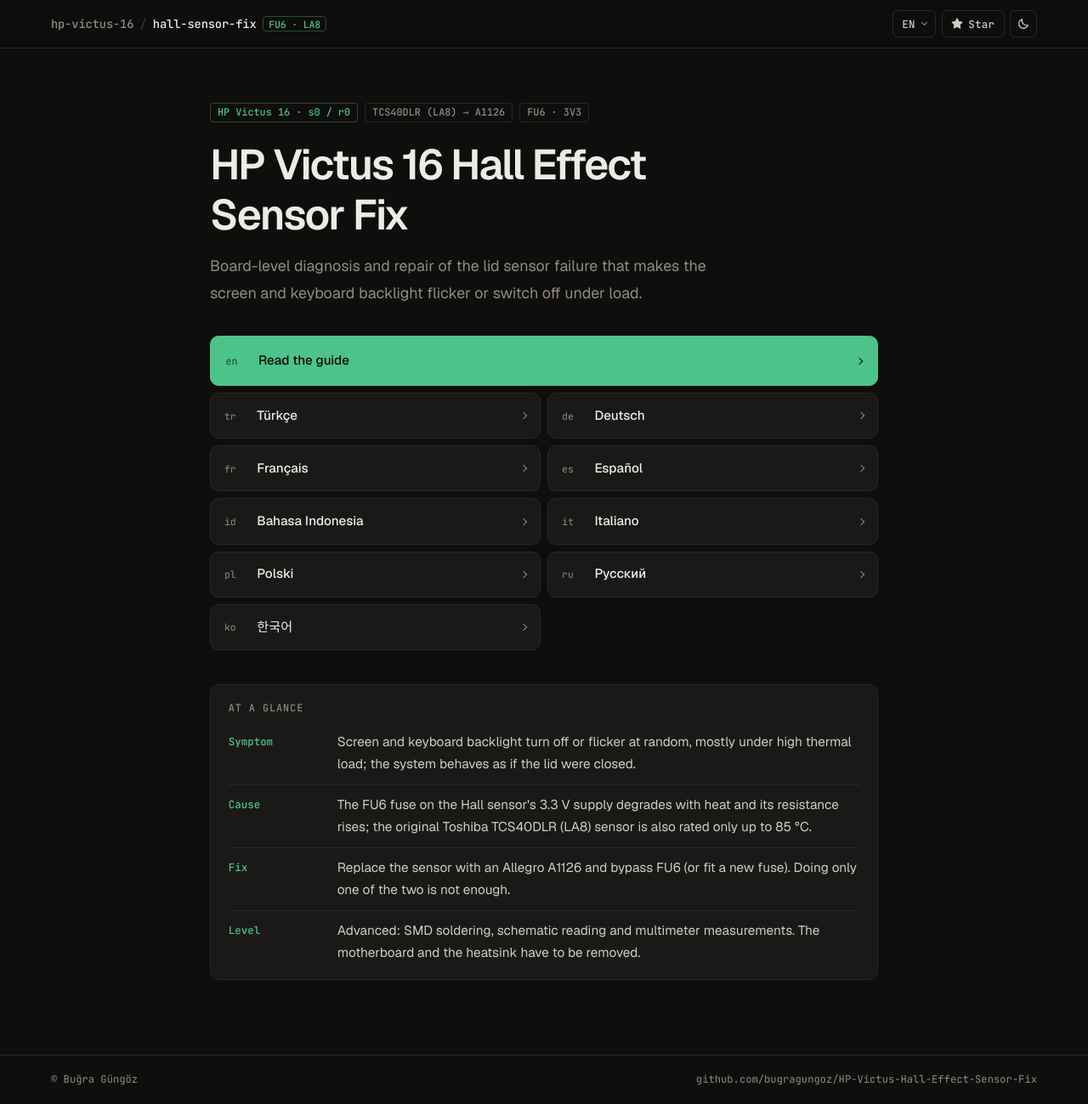
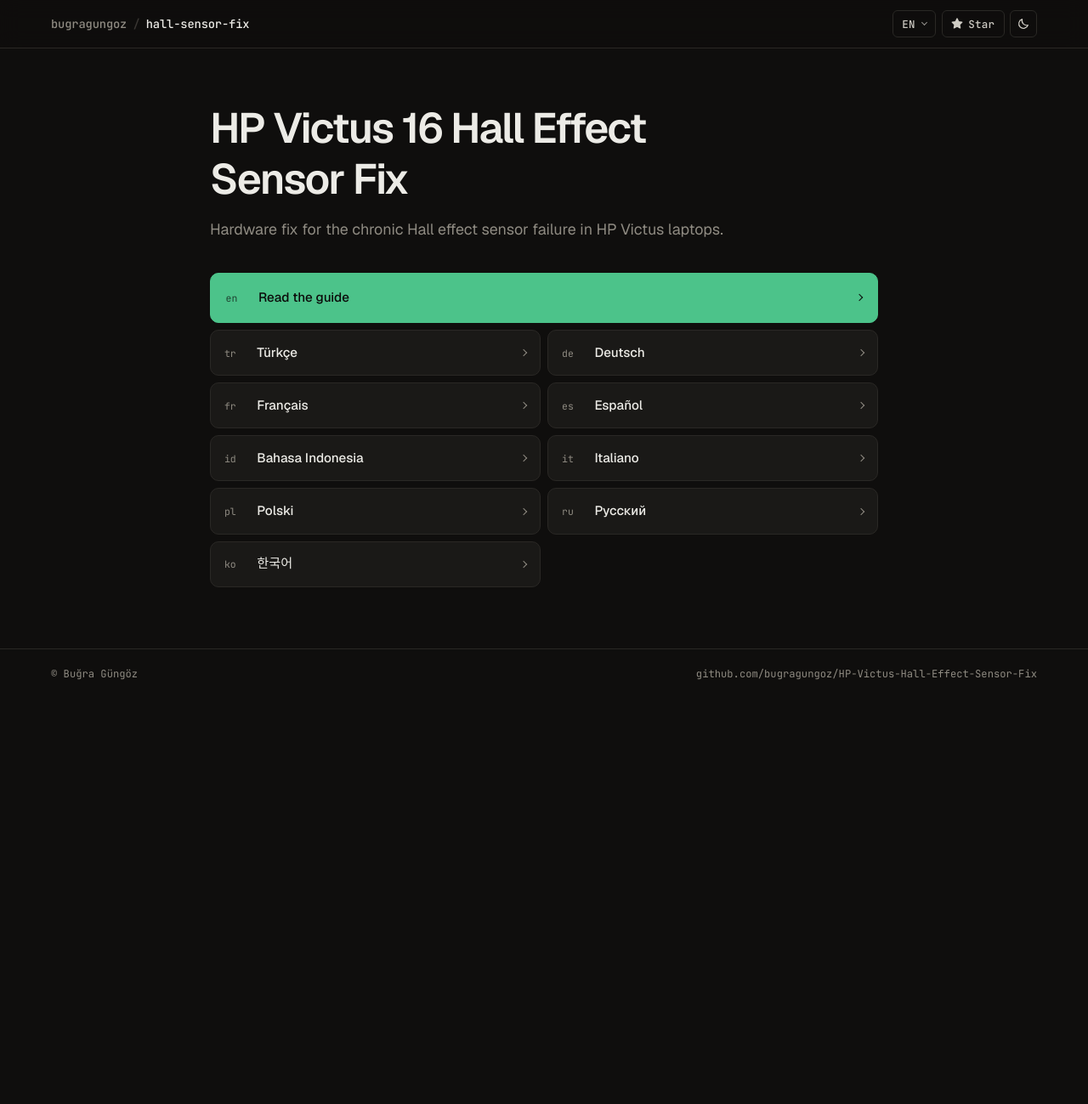
Before and after one commit to bugragungoz/HP-Victus-Hall-Effect-Sensor-Fix, a Jekyll site: the page built from index.md, in a window 1280 px wide and 1299 px high. Shown: the whole window at 85% size. Built offline with Jekyll 4.4.1, drawn with Linux system fonts in a browser that asks for light colours.

Commit message:
Simplify landing and header, dim images further in dark mode
- Remove the spec tags and the summary box from the landing pages
- New landing tagline (EN/TR)
- Header label: bugragungoz / hall-sensor-fix, tag removed; compact on mobile
- Dark-mode image dimming 0.88 -> 0.76 (full brightness on hover)

Co-Authored-By: Claude Opus 5.5 <noreply@anthropic.com>
Claude-Session: https://claude.ai/code/session_017RAWcZEvgPys2vwohAnbwe

```diff
--- a/_layouts/default.html
+++ b/_layouts/default.html
@@ -82,7 +82,7 @@
 
   <header class="site-bar">
     <div class="site-bar__inner">
-      <a class="brand" href="{{ cur.home | relative_url }}" aria-label="{{ site.title }}"><span class="brand__dim">hp-victus-16</span><span class="brand__sep">/</span><span>hall-sensor-fix</span><span class="brand__tag">FU6 · LA8</span></a>
+      <a class="brand" href="{{ cur.home | relative_url }}" aria-label="{{ site.title }}"><span class="brand__dim">bugragungoz</span><span class="brand__sep">/</span><span>hall-sensor-fix</span></a>
       <div class="site-bar__tools">
         <details class="lang-menu">
           <summary class="tool" aria-label="{{ t.language }}">{{ lang | upcase }}</summary>
--- a/assets/css/style.scss
+++ b/assets/css/style.scss
@@ -113,12 +113,6 @@ a:hover { text-decoration-color: var(--link); }
 }
 .brand__dim { color: var(--muted); }
 .brand__sep { color: var(--line-strong); }
-.brand__tag {
-  font-size: .72rem; color: var(--accent);
-  padding: .05rem .4rem; border: 1px solid color-mix(in srgb, var(--accent) 35%, transparent);
-  border-radius: 4px;
-}
-@media (max-width: 560px) { .brand__dim, .brand__sep, .brand__tag { display: none; } }
 
 .site-bar__tools { display: flex; align-items: center; gap: .4rem; flex: none; }
 .tool {
@@ -361,12 +355,6 @@ h2:hover .anchor, h3:hover .anchor, .anchor:focus-visible { opacity: 1; }
 
 /* ---------------- landing ---------------- */
 .is-landing .shell { padding-top: 4rem; }
-.eyebrow {
-  display: flex; flex-wrap: wrap; gap: .35rem .5rem; margin: 0 0 1.4rem;
-  font: 500 .74rem var(--mono); color: var(--muted);
-}
-.eyebrow span { padding: .15rem .5rem; border: 1px solid var(--line); border-radius: 4px; }
-.eyebrow span:first-child { color: var(--accent); border-color: color-mix(in srgb, var(--accent) 35%, transparent); }
 .is-landing .doc h1 { max-width: 20ch; }
 @media (min-width: 700px) { .is-landing .doc h1 { font-size: 3.1rem; } }
 .is-landing .doc h1 + p { font-size: 1.12rem; color: var(--muted); max-width: 54ch; margin-bottom: 2.2rem; }
@@ -411,9 +399,16 @@ h2:hover .anchor, h3:hover .anchor, .anchor:focus-visible { opacity: 1; }
   body { background: #fff; color: #000; }
 }
 
-.is-landing .summary { margin-top: 2.5rem; }
-:root:not([data-theme="light"]) .doc img { filter: brightness(.88); transition: filter .2s ease, border-color .2s ease; }
+:root:not([data-theme="light"]) .doc img { filter: brightness(.76); transition: filter .2s ease, border-color .2s ease; }
 :root:not([data-theme="light"]) .doc img:hover { filter: none; }
 .doc li > strong > a { color: var(--text); text-decoration-color: var(--accent); }
 .doc li > strong > a:hover { color: var(--link); }
 :lang(ko) .doc, :lang(ko) .toc { word-break: keep-all; overflow-wrap: anywhere; }
+@media (max-width: 560px) {
+  .tool--gh span { display: none; }
+  .tool--gh { padding: 0; width: 2rem; }
+  .brand { font-size: .74rem; gap: .3rem; }
+  .site-bar__inner { padding: 0 .9rem; }
+  .site-bar__tools { gap: .3rem; }
+}
+@media (max-width: 380px) { .brand__dim, .brand__sep { display: none; } }
--- a/index.md
+++ b/index.md
@@ -5,12 +5,8 @@ lang: en
 description: Diagnosing and repairing the Hall effect sensor and FU6 fuse failure in HP Victus 16 laptops. Guides in English, Turkish, German, French, Spanish, Indonesian, Italian, Polish, Russian and Korean.
 ---
 
-<p class="eyebrow"><span>HP Victus 16 · s0 / r0</span><span>TCS40DLR (LA8) → A1126</span><span>FU6 · 3V3</span></p>
-
 # HP Victus 16 Hall Effect Sensor Fix
 
-Board-level diagnosis and repair of the lid sensor failure that makes the screen and keyboard backlight flicker or switch off under load.
+Hardware fix for the chronic Hall effect sensor failure in HP Victus laptops.
 
 <!-- slot:langs -->
-
-<!-- slot:summary -->
```
Also changed, not shown: tr.md (+1 -5 lines).
